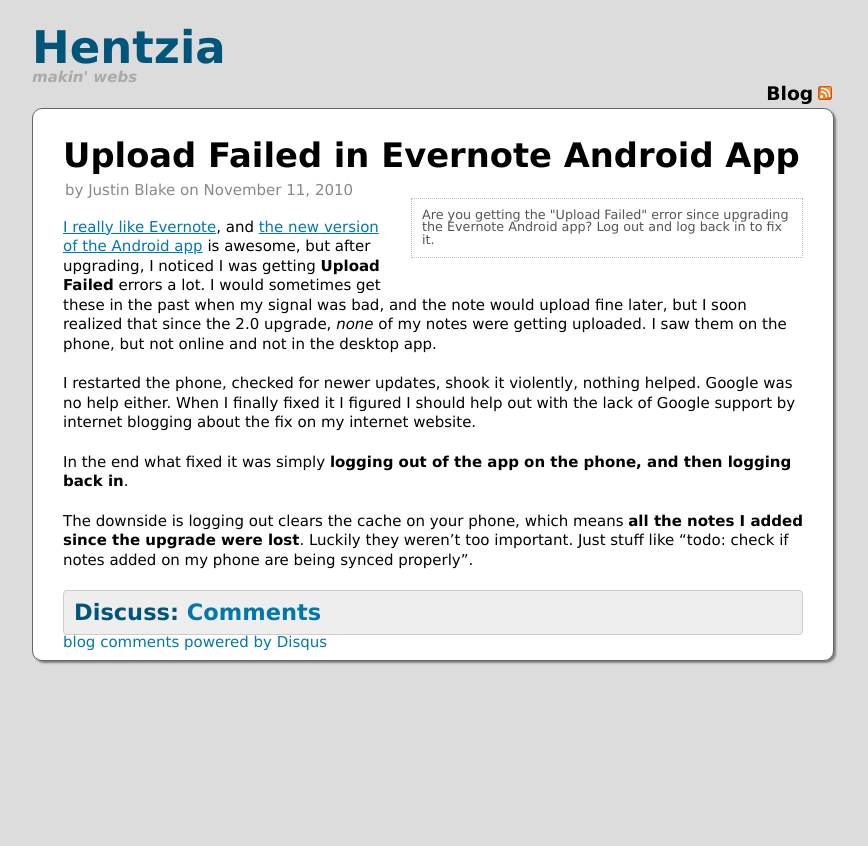
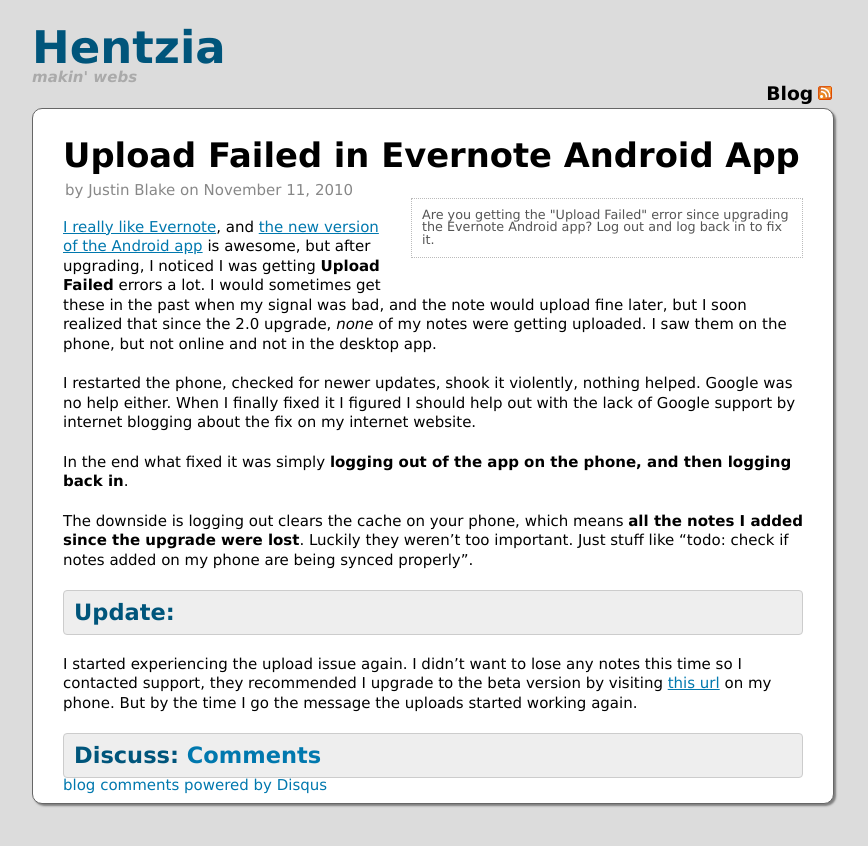
Before and after one commit to blaix/blaix.github.com, a Jekyll site: the page built from _posts/2010-11-11-upload-failed-evernote-android.markdown, in a window 1280 px wide. Shown: the top 846 px of the page, without its empty margins (18-886 px from the left). Built offline with Jekyll 4.4.1, drawn with Linux system fonts in a browser that asks for light colours; some web fonts are replaced; comment, search, counter and statistics services are not loaded.

Commit message:
Add update to 2010-11-11 post

```diff
--- a/_posts/2010-11-11-upload-failed-evernote-android.markdown
+++ b/_posts/2010-11-11-upload-failed-evernote-android.markdown
@@ -29,3 +29,10 @@
 **all the notes I added since the upgrade were lost**. Luckily they weren't
 too important. Just stuff like "todo: check if notes added on my phone are
 being synced properly".
+
+## Update:
+
+I started experiencing the upload issue again. I didn't want to lose any notes
+this time so I contacted support, they recommended I upgrade to the beta
+version by visiting [this url](http://s.evernote.com/androidbeta) on my phone.
+But by the time I go the message the uploads started working again.
```
